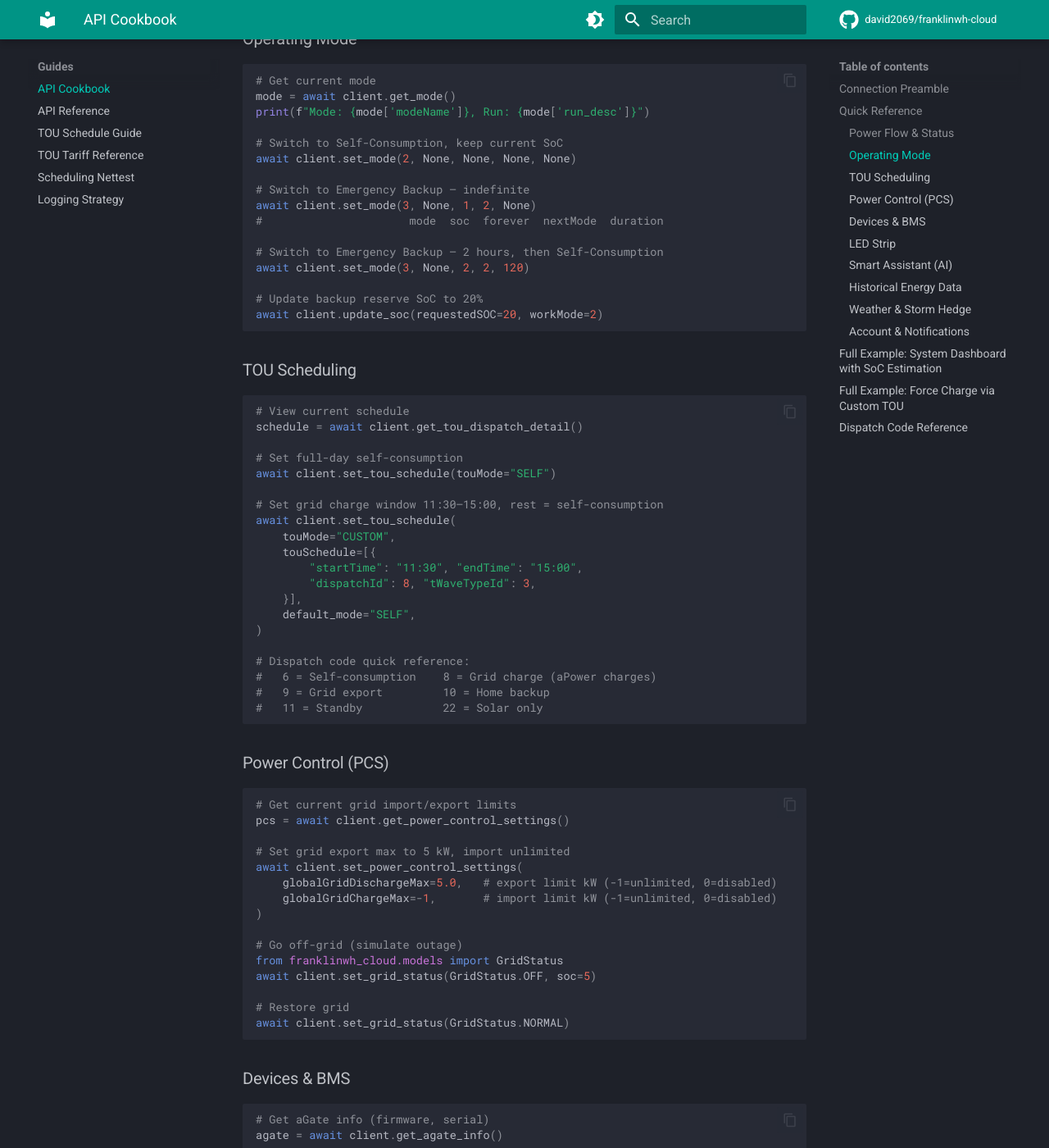
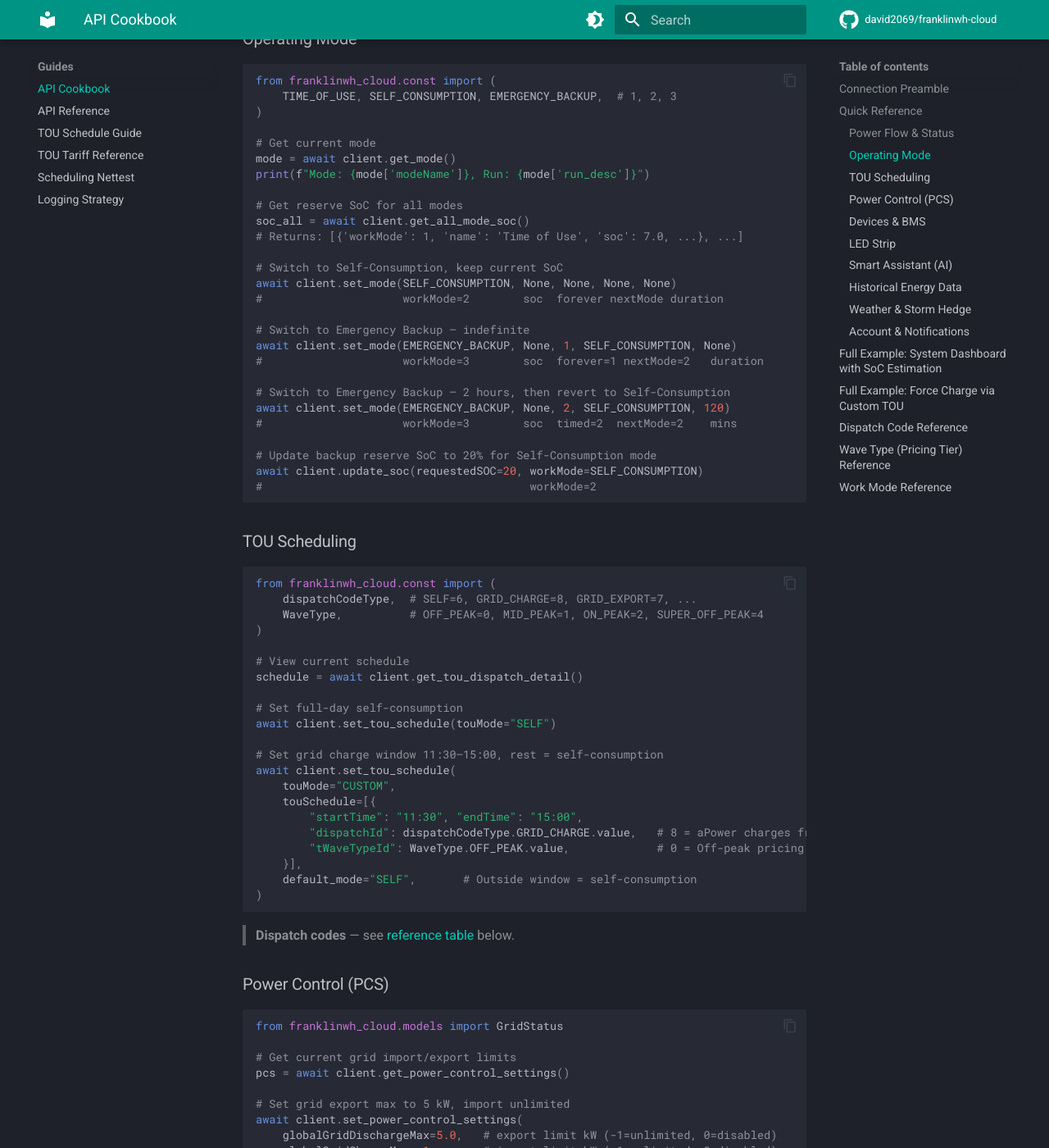
Before and after one commit to david2069/franklinwh-cloud, an MkDocs documentation site: the page built from docs/API_COOKBOOK.md, in a window 1280 px wide and 1400 px high, scrolled down 1486 px. Shown: the whole window at 82% size. Built offline with MkDocs 1.6.1 and Material for MkDocs 9.7.7, drawn with Linux system fonts in a browser that asks for light colours; comment, search, counter and statistics services are not loaded; some of the changed text lies outside the part shown.

Commit message:
docs(cookbook): replace all raw magic numbers with named enum tokens
- Operating modes: set_mode(2,...) → set_mode(SELF_CONSUMPTION,...)
- Dispatch codes: dispatchId: 8 → dispatchCodeType.GRID_CHARGE.value
- Wave types: tWaveTypeId: 3 → WaveType.OFF_PEAK.value
- Power details: type=1 → type=1 # DAY, type=2 # WEEK, etc.
- Added import blocks for const enums
- Added reference tables: dispatch codes, wave types, work modes
- Added discover() and get_all_mode_soc() examples
- Updated method count 59 → 70+

````diff
--- a/docs/API_COOKBOOK.md
+++ b/docs/API_COOKBOOK.md
@@ -68,27 +68,43 @@ home_kwh     = stats.totals.home                 # kwh_load
 ### Operating Mode
 
 ```python
+from franklinwh_cloud.const import (
+    TIME_OF_USE, SELF_CONSUMPTION, EMERGENCY_BACKUP,  # 1, 2, 3
+)
+
 # Get current mode
 mode = await client.get_mode()
 print(f"Mode: {mode['modeName']}, Run: {mode['run_desc']}")
 
+# Get reserve SoC for all modes
+soc_all = await client.get_all_mode_soc()
+# Returns: [{'workMode': 1, 'name': 'Time of Use', 'soc': 7.0, ...}, ...]
+
 # Switch to Self-Consumption, keep current SoC
-await client.set_mode(2, None, None, None, None)
+await client.set_mode(SELF_CONSUMPTION, None, None, None, None)
+#                     workMode=2        soc  forever nextMode duration
 
 # Switch to Emergency Backup — indefinite
-await client.set_mode(3, None, 1, 2, None)
-#                      mode  soc  forever  nextMode  duration
+await client.set_mode(EMERGENCY_BACKUP, None, 1, SELF_CONSUMPTION, None)
+#                     workMode=3        soc  forever=1 nextMode=2   duration
 
-# Switch to Emergency Backup — 2 hours, then Self-Consumption
-await client.set_mode(3, None, 2, 2, 120)
+# Switch to Emergency Backup — 2 hours, then revert to Self-Consumption
+await client.set_mode(EMERGENCY_BACKUP, None, 2, SELF_CONSUMPTION, 120)
+#                     workMode=3        soc  timed=2  nextMode=2    mins
 
-# Update backup reserve SoC to 20%
-await client.update_soc(requestedSOC=20, workMode=2)
+# Update backup reserve SoC to 20% for Self-Consumption mode
+await client.update_soc(requestedSOC=20, workMode=SELF_CONSUMPTION)
+#                                        workMode=2
 ```
 
 ### TOU Scheduling
 
 ```python
+from franklinwh_cloud.const import (
+    dispatchCodeType,  # SELF=6, GRID_CHARGE=8, GRID_EXPORT=7, ...
+    WaveType,          # OFF_PEAK=0, MID_PEAK=1, ON_PEAK=2, SUPER_OFF_PEAK=4
+)
+
 # View current schedule
 schedule = await client.get_tou_dispatch_detail()
 
@@ -100,20 +116,20 @@ await client.set_tou_schedule(
     touMode="CUSTOM",
     touSchedule=[{
         "startTime": "11:30", "endTime": "15:00",
-        "dispatchId": 8, "tWaveTypeId": 3,
+        "dispatchId": dispatchCodeType.GRID_CHARGE.value,   # 8 = aPower charges from solar+grid
+        "tWaveTypeId": WaveType.OFF_PEAK.value,             # 0 = Off-peak pricing tier
     }],
-    default_mode="SELF",
+    default_mode="SELF",       # Outside window = self-consumption
 )
+```
 
-# Dispatch code quick reference:
-#   6 = Self-consumption    8 = Grid charge (aPower charges)
-#   9 = Grid export         10 = Home backup
-#   11 = Standby            22 = Solar only
-```
+> **Dispatch codes** — see [reference table](#dispatch-code-reference) below.
 
 ### Power Control (PCS)
 
 ```python
+from franklinwh_cloud.models import GridStatus
+
 # Get current grid import/export limits
 pcs = await client.get_power_control_settings()
 
@@ -123,12 +139,13 @@ await client.set_power_control_settings(
     globalGridChargeMax=-1,       # import limit kW (-1=unlimited, 0=disabled)
 )
 
-# Go off-grid (simulate outage)
-from franklinwh_cloud.models import GridStatus
+# Go off-grid (simulate outage — opens grid contactor)
 await client.set_grid_status(GridStatus.OFF, soc=5)
+#                            GridStatus.OFF=2  minimum SoC
 
-# Restore grid
+# Restore grid connection
 await client.set_grid_status(GridStatus.NORMAL)
+#                            GridStatus.NORMAL=0
 ```
 
 ### Devices & BMS
@@ -151,6 +168,10 @@ await client.set_smart_switch_state((True, False, None))
 
 # Get relay states + grid voltage/current/frequency
 power_info = await client.get_power_info()
+
+# Device discovery — structured snapshot of entire system
+snapshot = await client.discover(tier=2)  # tier 1=basic, 2=verbose, 3=pedantic
+print(f"aGate: {snapshot.agate.model}, aPowers: {snapshot.batteries.count}")
 ```
 
 ### LED Strip
@@ -163,8 +184,8 @@ led = await client.led_light_settings(mode="1", dataArea={})
 await client.led_light_settings(mode="2", dataArea={
     "lightStat": 2,              # 1=Off, 2=On
     "rgb": "FF6600",             # Hex colour
-    "bright": 80,                # 0-100
-    "timeEn": 1,                 # 1=Schedule on
+    "bright": 80,                # Brightness 0-100
+    "timeEn": 1,                 # 0=No schedule, 1=Schedule enabled
     "lightOpenTime": "06:00",
     "lightCloseTime": "22:00",
 })
@@ -174,10 +195,11 @@ await client.led_light_settings(mode="2", dataArea={
 
 ```python
 # Get example queries
-examples = await client.smart_assistant(requestType="1")
+examples = await client.smart_assistant(requestType="1")  # 1=list examples
 
 # Ask a question
 answer = await client.smart_assistant(requestType="2", query="What is my battery level?")
+#                                     requestType="2"  # 2=ask question
 print(answer)
 ```
 
@@ -190,18 +212,23 @@ from datetime import date
 
 # Today's energy breakdown
 day = await client.get_power_details(type=1, timeperiod="2026-03-18")
+#                                   type=1  # DAY — hourly breakdown
 
 # This week
 week = await client.get_power_details(type=2, timeperiod="2026-03-18")
+#                                     type=2  # WEEK — daily breakdown
 
 # This month
 month = await client.get_power_details(type=3, timeperiod="2026-03-01")
+#                                      type=3  # MONTH — daily breakdown
 
 # This year
 year = await client.get_power_details(type=4, timeperiod="2026-01-01")
+#                                     type=4  # YEAR — monthly breakdown
 
 # Lifetime totals
 lifetime = await client.get_power_details(type=5, timeperiod=str(date.today()))
+#                                         type=5  # LIFETIME — all-time
 ```
 
 ### Weather & Storm Hedge
@@ -211,7 +238,10 @@ weather = await client.get_weather()
 storms = await client.get_storm_settings()
 
 # Enable Storm Hedge, 60 min advance backup
-await client.set_storm_settings(stormEn=1, setAdvanceBackupTime=60)
+await client.set_storm_settings(
+    stormEn=1,                  # 0=Disabled, 1=Enabled
+    setAdvanceBackupTime=60,    # Minutes before storm to switch to backup
+)
 ```
 
 ### Account & Notifications
@@ -337,6 +367,7 @@ Set a grid charge window, verify it applied, then restore self-consumption.
 ```python
 import asyncio
 from franklinwh_cloud import FranklinWHCloud
+from franklinwh_cloud.const import dispatchCodeType, WaveType
 
 async def main():
     client = FranklinWHCloud.from_config("franklinwh.ini")
@@ -350,10 +381,10 @@ async def main():
         touSchedule=[{
             "startTime": "11:30",
             "endTime": "15:00",
-            "dispatchId": 8,       # Grid charge
-            "tWaveTypeId": 3,      # Off-peak
+            "dispatchId": dispatchCodeType.GRID_CHARGE.value,  # 8 = aPower charges from solar+grid
+            "tWaveTypeId": WaveType.OFF_PEAK.value,            # 0 = Off-peak pricing tier
         }],
-        default_mode="SELF",       # Outside window = self-consumption
+        default_mode="SELF",       # Outside window = self-consumption (dispatchId=6)
     )
     tou_id = result.get("result", {}).get("id", "?")
     print(f"✓ Schedule submitted — touId={tou_id}")
@@ -386,13 +417,32 @@ asyncio.run(main())
 
 ## Dispatch Code Reference
 
-| Code | Name | Description |
-|------|------|-------------|
-| 6 | Self-consumption | Maximise solar self-use |
-| 8 | Grid charge | aPower charges from solar + grid |
-| 9 | Grid export | Battery exports to grid |
-| 10 | Home backup | Battery powers home only |
-| 11 | Standby | Battery idle |
-| 22 | Solar only | Solar powers home, no battery |
+| Code | `dispatchCodeType` Enum | Description |
+|------|------------------------|-------------|
+| 1 | `HOME` / `HOME_LOADS` | aPower to home (surplus solar to grid) |
+| 2 | `STANDBY` | aPower on standby (surplus solar to grid) |
+| 3 | `SOLAR` / `SOLAR_CHARGE` | aPower charges from solar |
+| 6 | `SELF` / `SELF_CONSUMPTION` | Self-consumption (surplus solar to grid) |
+| 7 | `GRID_EXPORT` / `GRID_DISCHARGE` / `FORCE_DISCHARGE` | aPower to home/grid |
+| 8 | `GRID_CHARGE` / `GRID_IMPORT` / `FORCE_CHARGE` | aPower charges from solar/grid |
+
+## Wave Type (Pricing Tier) Reference
+
+| Code | `WaveType` Enum | Description |
+|------|----------------|-------------|
+| 0 | `OFF_PEAK` | Off-peak pricing tier |
+| 1 | `MID_PEAK` | Mid-peak pricing tier |
+| 2 | `ON_PEAK` | On-peak pricing tier |
+| 4 | `SUPER_OFF_PEAK` | Super off-peak pricing tier |
+
+## Work Mode Reference
+
+| Code | `workModeType` Enum | Constant | Description |
+|------|--------------------|-----------|----|
+| 1 | `TIME_OF_USE` | `TIME_OF_USE` | TOU dispatch schedule controls the battery |
+| 2 | `SELF_CONSUMPTION` | `SELF_CONSUMPTION` | Maximise solar self-use |
+| 3 | `EMERGENCY_BACKUP` | `EMERGENCY_BACKUP` | Full battery backup |
+
+> Import: `from franklinwh_cloud.const import TIME_OF_USE, SELF_CONSUMPTION, EMERGENCY_BACKUP`
 
 > Full details in [TOU_SCHEDULE_GUIDE.md](TOU_SCHEDULE_GUIDE.md)
````
Also changed, not shown: other parts of docs/API_COOKBOOK.md (+1 -1 lines).
